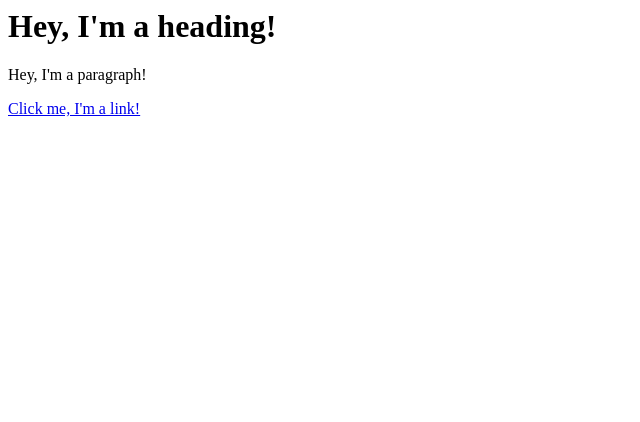
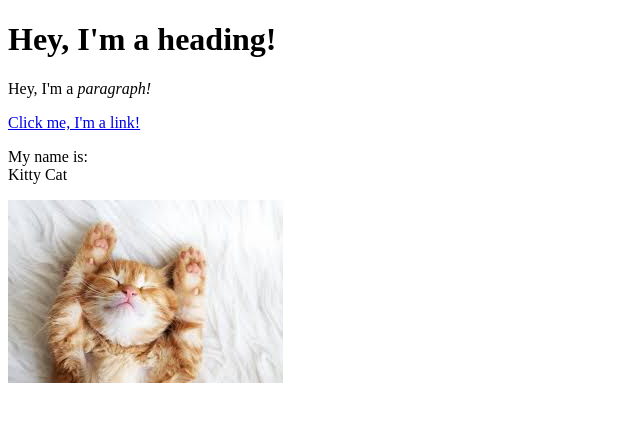
Before and after one commit to alecdalelio/ATLA, a plain HTML site: page test.html in a window 1280 px wide. Shown: the whole page, without its empty margins (0-640 px from the left). Drawn offline with Linux system fonts and the light colour scheme.

Commit message:
Added a cat image and a few more elements

```diff
--- a/test.html
+++ b/test.html
@@ -1,3 +1,13 @@
-<h1>Hey, I'm a heading!</h1>
-<p>Hey, I'm a paragraph!</p>
-<a href="https://www.coinmarketcap.com" target="_blank" title="CoinMarketCap">Click me, I'm a link!</a>
+<!DOCTYPE html>
+<html>
+<head>
+    <title>Test Page</title>
+</head>
+<body>
+     <h1>Hey, I'm a heading!</h1>
+     <p>Hey, I'm a <i>paragraph!</i></p>
+     <a href="https://www.coinmarketcap.com" target="_blank" title="CoinMarketCap">Click me, I'm a link!</a>
+     <p>My name is:<br>Kitty Cat</p>
+     <img src="img/cat2.jpeg">
+</body>
+</html>
```
Also changed, not shown: img/cat.jpeg (added), img/cat2.jpeg (added), 2 other files.
